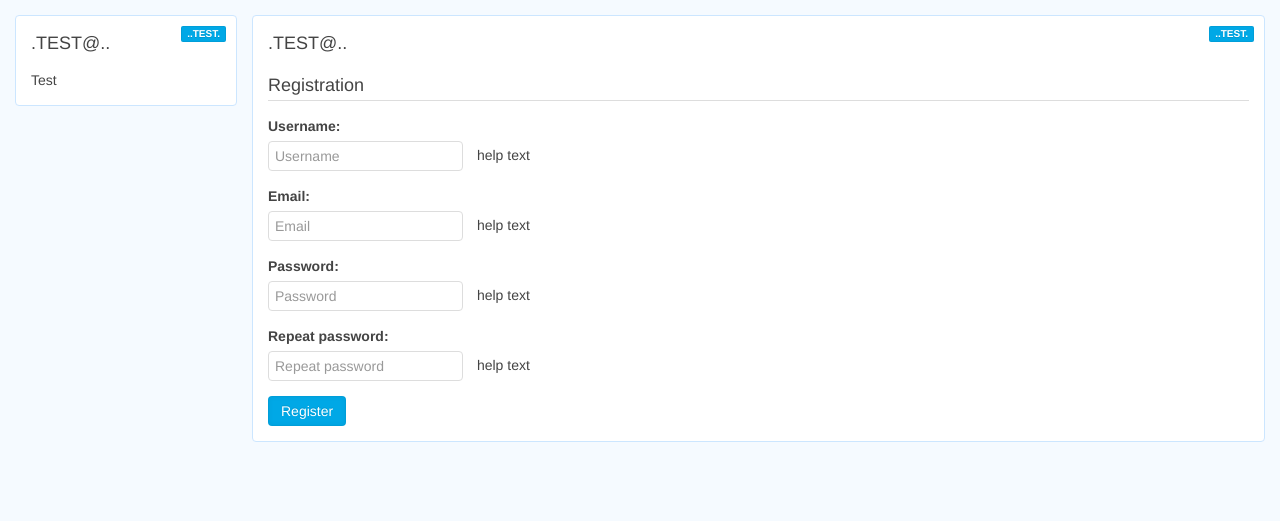
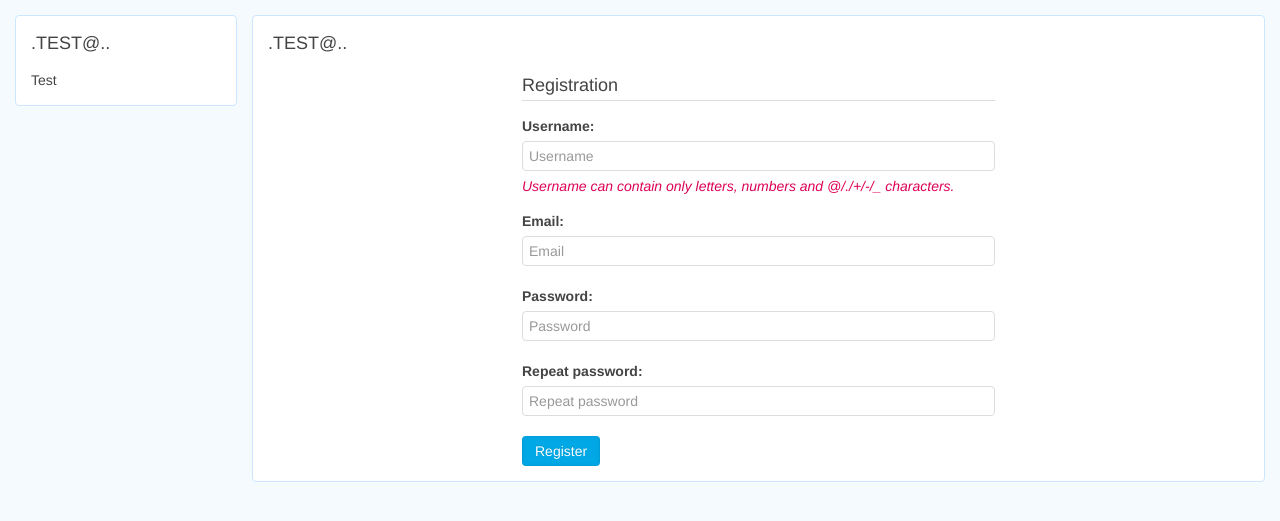
Before and after one commit to adambajguz/Django-Reporting-App, a Django app: page /accounts/register/ in a window 1280 px wide. Shown: the part 42-563 px from the top of the page. Run offline with Django 3.2, Linux system fonts and the light colour scheme.

Commit message:
Improved registration form validation

```diff
--- a/ReportingApp/ReportingApp/forms.py
+++ b/ReportingApp/ReportingApp/forms.py
@@ -1,7 +1,34 @@
 from django import forms
+from django.contrib.auth.models import User
+from django.core.exceptions import ValidationError
 
 class RegistrationForm(forms.Form):
-    username = forms.CharField(max_length=32, widget=forms.TextInput(attrs={'placeholder': 'Username'}))
-    email = forms.EmailField(max_length=32, widget=forms.TextInput(attrs={'placeholder': 'Email'}))
-    password = forms.CharField(max_length=32, widget=forms.PasswordInput(attrs={'placeholder': 'Password'}))
-    repeat_password = forms.CharField(max_length=32, widget=forms.PasswordInput(attrs={'placeholder': 'Repeat password'}))
+    username = forms.RegexField(regex=r'^[\w.@+-]+$',
+                                max_length=150,
+                                label="Username",
+                                help_text="Username can contain only letters, numbers and @/./+/-/_ characters.",
+                                error_messages={'invalid': "This value may contain only letters, numbers and @/./+/-/_ characters."},
+                                widget=forms.TextInput(attrs={'placeholder': 'Username', 'class': "uk-width-1-1"}))
+
+    email = forms.EmailField(max_length=150, widget=forms.TextInput(attrs={'placeholder': 'Email', 'class': "uk-width-1-1"}))
+    password = forms.CharField(max_length=150, widget=forms.PasswordInput(attrs={'placeholder': 'Password', 'class': "uk-width-1-1"}))
+    repeat_password = forms.CharField(max_length=150, widget=forms.PasswordInput(attrs={'placeholder': 'Repeat password', 'class': "uk-width-1-1"}))
+
+    def clean_username(self):
+        username = self.cleaned_data['username']
+        if User.objects.filter(username=username).exists():
+            raise ValidationError("A user with that username already exists.")
+        return username
+
+    def clean_email(self):
+        email = self.cleaned_data['email']
+        if User.objects.filter(email=email).exists():
+            raise ValidationError("Email is already in use.")
+        return email
+
+    def clean(self):
+        form_data = self.cleaned_data
+        if form_data['password'] != form_data['repeat_password']:
+            self.add_error('repeat_password', "Password does not match")
+            # raise ValidationError("Passwords does not match")
+        return form_data
--- a/ReportingApp/ReportingApp/views.py
+++ b/ReportingApp/ReportingApp/views.py
@@ -42,12 +42,12 @@ def register(request, **kwargs):
             # data.get('repeat_password')
 
             # Register a new user
-            name = data.get('username')
-            user = User.objects.create_user(username=name,
+            username = data.get('username')
+            user = User.objects.create_user(username=username,
                                  email=data.get('email'),
                                  password=data.get('password'))
 
-            messages.add_message(request, messages.SUCCESS, name, extra_tags='username')
+            messages.add_message(request, messages.SUCCESS, username, extra_tags='username')
 
             # error(request, 'test')
             return redirect('login')
--- a/ReportingApp/reports/templates/base.html
+++ b/ReportingApp/reports/templates/base.html
@@ -90,7 +90,7 @@
 		<div class="uk-grid">
 			<div class="uk-width-1-5">
 				<div class="uk-panel uk-panel-box uk-panel-box-main">
-					<div class="uk-panel-badge uk-badge">..TEST.</div>
+					<!-- <div class="uk-panel-badge uk-badge">..TEST.</div> -->
 					<h3 class="uk-panel-title">.TEST@..</h3>
 
 					<div class="uk-grid">
@@ -104,7 +104,7 @@
 
 			<div class="uk-width-4-5 uk-padding-remove">
 				<div class="uk-panel uk-panel-box uk-panel-box-main uk-margin-left">
-					<div class="uk-panel-badge uk-badge">..TEST.</div>
+					<!-- <div class="uk-panel-badge uk-badge">..TEST.</div> -->
 					<h3 class="uk-panel-title">.TEST@..</h3>
 
 					<div class="uk-grid">
--- a/ReportingApp/templates/registration/login.html
+++ b/ReportingApp/templates/registration/login.html
@@ -6,7 +6,7 @@
 
 {% block content %}
 
-<div class="uk-width-1-4 uk-container-center uk-align-center">
+<div class="uk-width-1-4 uk-container-center">
 
 	{% if form.errors %}
 	<div class="uk-alert uk-alert-danger">Your username and password didn't match. Please try again.</div>
--- a/ReportingApp/templates/registration/register.html
+++ b/ReportingApp/templates/registration/register.html
@@ -3,38 +3,44 @@
 
 {% block content %}
 
-<div class="uk-width-1-1">
+<div class="uk-width-1-2 uk-container-center">
 	{% if form.errors %}
 	<p>Your username and password didn't match. Please try again.</p>
 	{% endif %}
 
 	<form method="post" class="uk-form uk-form-stacked" action="{% url 'register' %}{% if next %}?next={{next}}{% endif %}">
 		{% csrf_token %}
+		<legend>Registration</legend>
 
-		{{ register_form.non_field_errors }}
+		{% if register_form.non_field_errors %}
+		<div class="uk-alert uk-alert-danger">{{ register_form.non_field_errors }}</div>
+		{% endif %}
 
+		{% if register_form.hidden_fields %}
+		<div class="uk-alert uk-alert-danger">
 		{% for hidden_field in register_form.hidden_fields %}
 			{{ hidden_field.errors }}
 			{{ hidden_field }}
 		{% endfor %}
+		</div>
+		{% endif %}
 
 		{% if next != '/accounts/logout/' %}
 		<input type="hidden" name="next" value="{{ next }}" />
 		{% endif %}
 
-		<legend>Registration</legend>
 
 		{% for field in register_form.visible_fields %}
 		<div class="uk-form-row">
 			<label class="uk-form-label" for="">{{ field.label_tag }}</label>
 
 			{% if field.errors %}
-			<div class="uk-alert uk-alert-danger">{{ field.errors }}</div>
+			<div class="uk-alert uk-alert-danger">{{ field.errors.as_text }}</div>
 			{% endif %}
 
 			<div class="uk-form-controls">
 				{{ field }}
-				<span class="uk-form-help-inline">{{ field.help_text }}help text</span>
+				<p class="uk-form-help-block"><em>{{ field.help_text }}</em></p>
 			</div>
 		</div>
 		{% endfor %}
```
Also changed, not shown: ReportingApp/db.sqlite3.
